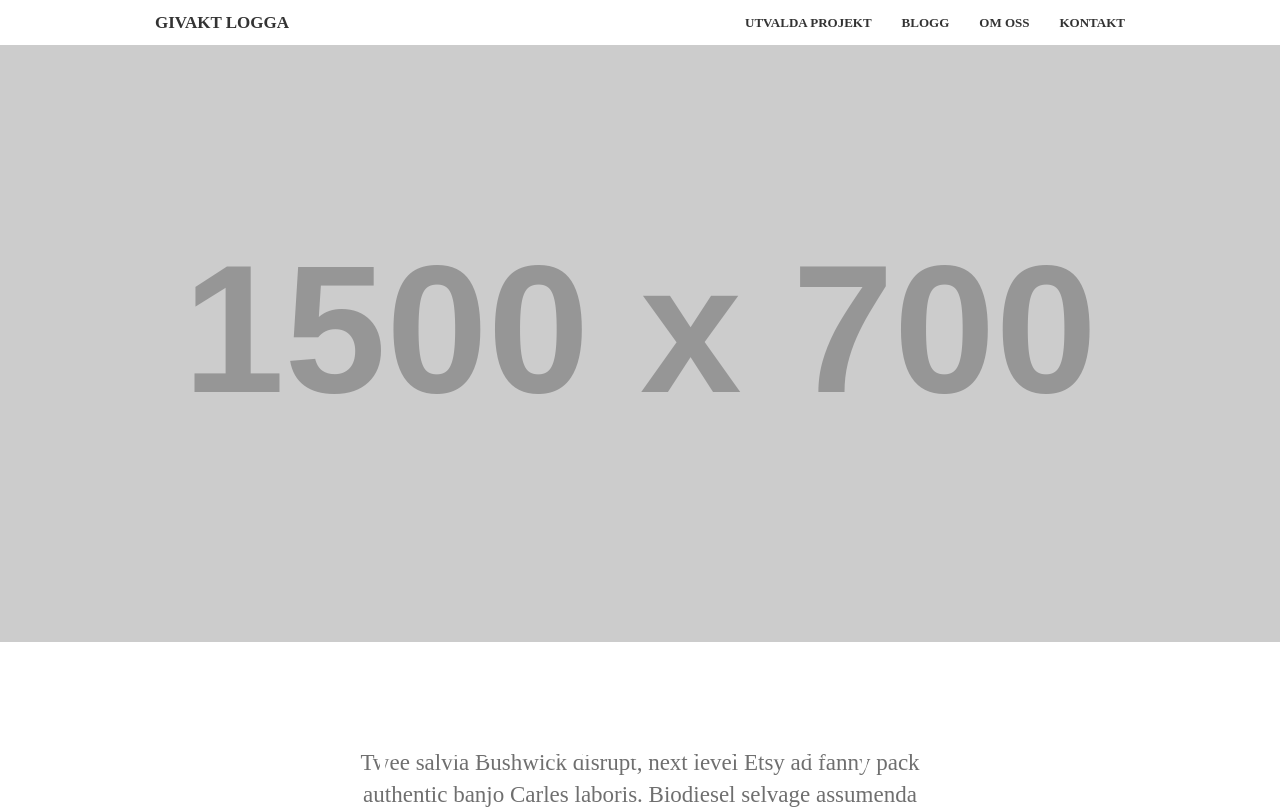
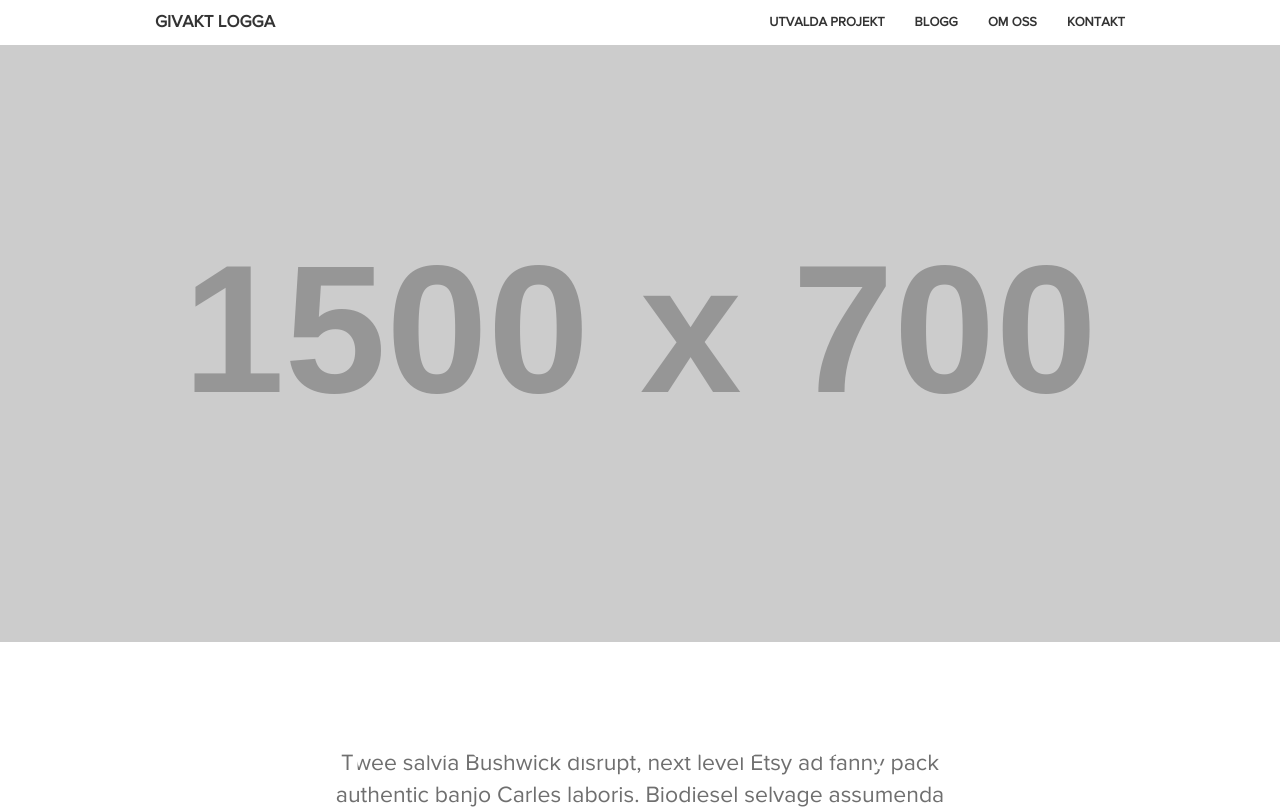
Before and after one commit to anderssonma/givakt.se, a plain HTML site: page kontakt.html in a window 1280 px wide. Shown: the top 809 px of the page. Drawn offline with nearby package versions, Linux system fonts and the light colour scheme; placeholder pictures from the web are drawn by us.

Commit message:
Added new font to kontakt.html

```diff
--- a/kontakt.html
+++ b/kontakt.html
@@ -9,6 +9,7 @@
   <link rel="stylesheet" href="css/foundation.css" />
   <link rel="stylesheet" href="css/custom.css" />
   <link rel="stylesheet" href="http://netdna.bootstrapcdn.com/font-awesome/3.2.1/css/font-awesome.css">
+  <link rel="stylesheet" href="css/font.css">
   <script src="js/vendor/custom.modernizr.js"></script>
 
 </head>
```
